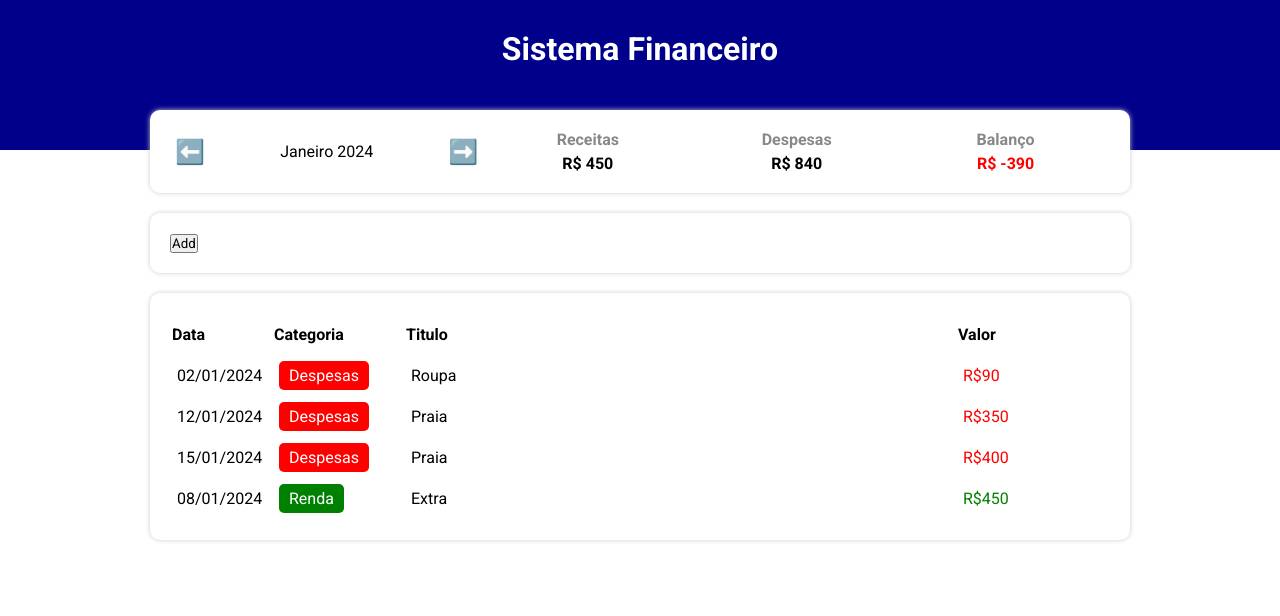
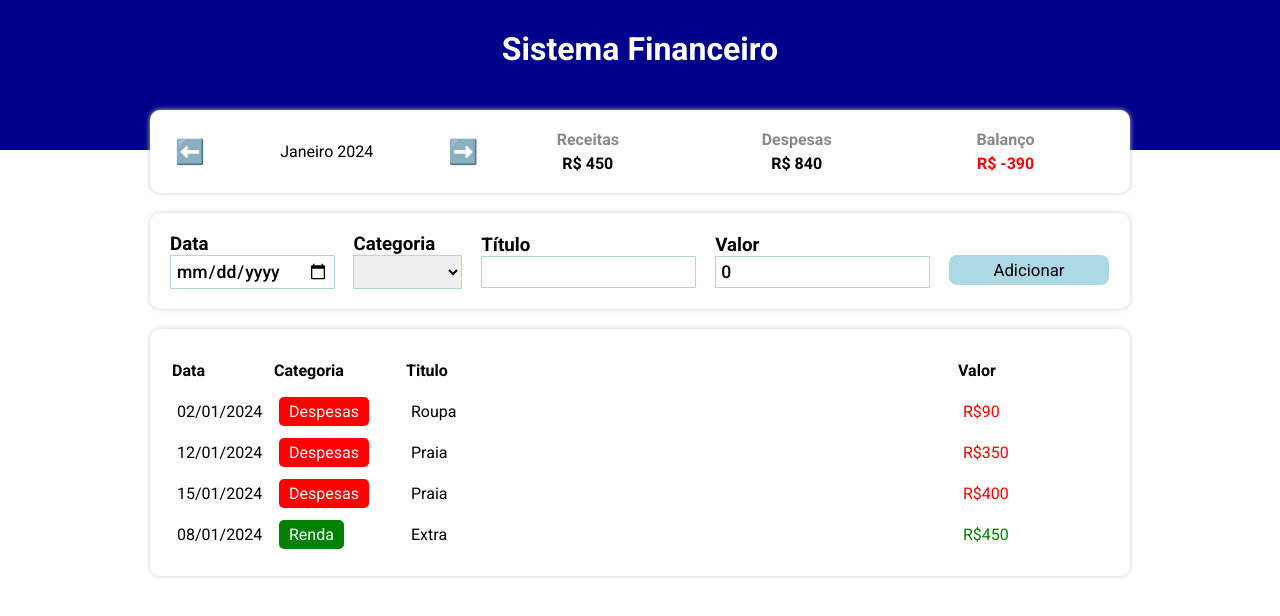
Before and after one commit to Pedroo07/Projeto-Financias-ts, a React (Vite) app: page / in a window 1280 px wide. Shown: the top 616 px of the page. Built offline with nearby package versions, Linux system fonts and the light colour scheme.

Commit message:
Criando logica para adicionar Item na lista com data valores e titulo

```diff
--- a/src/components/AddItem/index.tsx
+++ b/src/components/AddItem/index.tsx
@@ -1,24 +1,85 @@
+import React, { useState } from 'react'
 import { Item } from '../../types/Item'
 import * as C from './styles'
 
-type Props ={
+type Props = {
     onAdd: (item: Item) => void
 }
 
-export const AddItem = ({onAdd}: Props) => {
+export const AddItem = ({ onAdd }: Props) => {
+    const [inputTitle, setInputTitle] = useState<string>('')
+    const [inputDate, setInputDate] = useState<Date>()
+    const [inputValue, setInputValue] = useState<number>(0)
+    const [inputSelect, setInputSelect] = useState<string>('')
+
+    const inputTitleCommand = (event: React.ChangeEvent<HTMLInputElement>) => setInputTitle(event.target.value)
+    const inputValueCommand = (event: React.ChangeEvent<HTMLInputElement>) => setInputValue(Number(event.target.value))
+    const inputDateCommand = (event: React.ChangeEvent<HTMLInputElement>) => {
+        const dateValue = event.target.value
+        const parsedDate = new Date(dateValue)
+        setInputDate(parsedDate)
+    }
 
     const handleEvent = () => {
+        if (!inputDate) {
+            alert('Por favor, selecione uma data.');
+            return;
+        }if (!inputTitle){
+            alert('Por Favor adicione um titulo')
+            return
+        }if (!inputValue){
+            alert('Por Favor adicione um valor')
+            return
+        }if(inputSelect === ''){
+            alert('Por Favor selecione uma categoria')
+        }
+
         let newItem: Item = {
-            date: new Date(2024,1,9),
-            category: 'gasto',
-            title: 'Adega 22',
-            value: 40.00
+            date: inputDate,
+            category: inputSelect,
+            title: inputTitle,
+            value: inputValue
         }
-        onAdd(newItem)
+
+        onAdd(newItem);
     }
-    return(
-    <C.Container>
-        <button onClick={handleEvent}>Add</button>
-    </C.Container>
+
+    return (
+        <C.Container>
+            <C.Div>
+                <h3>Data</h3>
+                <C.InputItem
+                    type='date'
+                    value={inputDate?.toISOString().split('T')[0]}
+                    onChange={inputDateCommand}
+                />
+            </C.Div>
+            <C.Div>
+                <h3>Categoria</h3>
+                {/* Adicione a lógica para selecionar a categoria */}
+                <C.SelectItem value={inputSelect} onChange={(e) => setInputSelect(e.target.value) } >
+                    <option value=""></option>
+                    <option value="renda">Renda</option>
+                    <option value="gasto">Despesas</option>
+                </C.SelectItem>
+            </C.Div>
+            <C.Div>
+                <h3>Título</h3>
+                <C.InputItem
+                    type='text'
+                    value={inputTitle}
+                    onChange={inputTitleCommand}
+                />
+            </C.Div>
+            <C.Div>
+                <h3>Valor</h3>
+                <C.InputItem
+                    type='number'
+                    value={inputValue}
+                    onChange={inputValueCommand}
+                />
+            </C.Div>
+            <C.Button onClick={handleEvent}>Adicionar</C.Button>
+        </C.Container>
     )
 }
--- a/src/components/AddItem/styles.ts
+++ b/src/components/AddItem/styles.ts
@@ -1,9 +1,43 @@
 import styled from "styled-components";
 
 export const Container = styled.div`
+display: flex;
+flex-wrap: wrap;
+justify-content: space-between;
+align-items: center;
+gap: 0.7rem;
 background-color: white;
 box-shadow: 0 0 5px #ccc;
 border-radius: 10px;
 padding: 20px;
 margin-top: 20px;
 `
+export const InputItem = styled.input`
+padding: 5px;
+font-size: 1.1rem;
+font-weight: 500;
+border:1px solid lightblue;
+`
+export const SelectItem = styled.select`
+font-weight: 500;
+padding: 5px;
+font-size: 1.1rem;
+border: 1px solid lightblue;
+
+`
+export const Div = styled.div`
+display: flex;
+flex-direction: column;
+`
+export const Button = styled.button`
+margin-top: 18px;
+border: none;
+border-radius: 8px;
+cursor: pointer;
+font-size: 1.05rem;
+width: 10rem;
+padding: 5px;
+margin-right: 1px;
+background-color: lightblue;
+color: black;
+`
```
